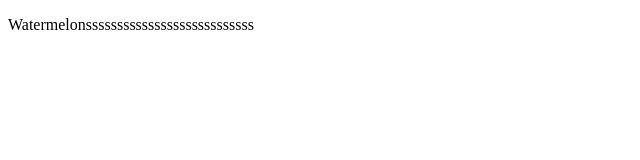
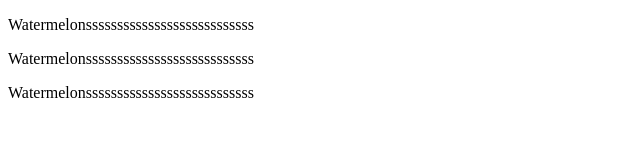
Before and after one commit to dansegliode/watermelon, a plain HTML site: page index.html in a window 1280 px wide. Shown: the whole page, without its empty margins (0-640 px from the left). Drawn offline with Linux system fonts and the light colour scheme.

Commit message:
more melons

```diff
--- a/index.html
+++ b/index.html
@@ -6,5 +6,9 @@
 	</head>
 	<body>
 		<p>Watermelonsssssssssssssssssssssssssss</p>
+		<p>Watermelonsssssssssssssssssssssssssss</p>
+		<p>Watermelonsssssssssssssssssssssssssss</p>
+
+
 	</body>
 </html>
```
